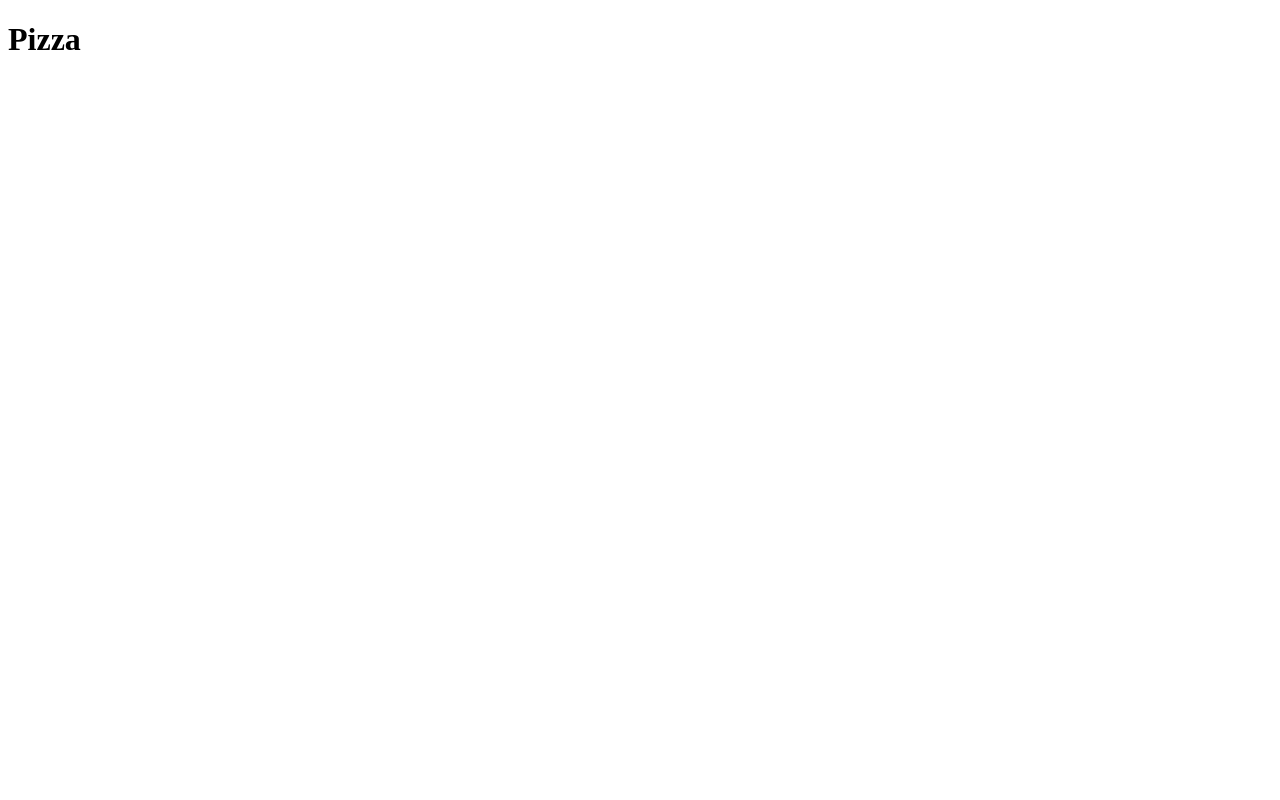
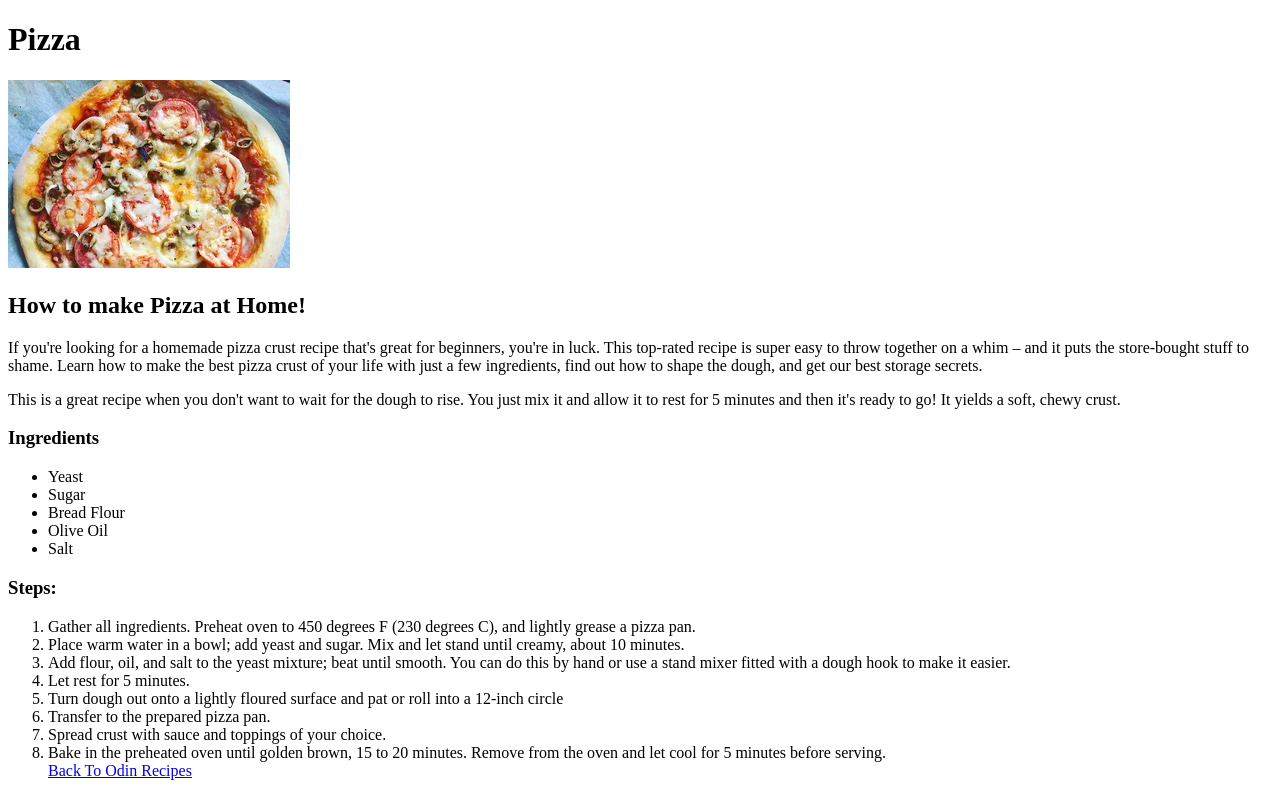
Before and after one commit to Subhanshu2406/odin-recipes, a plain HTML site: page recipes/pizza.html in a window 1280 px wide. Drawn offline with Linux system fonts and the light colour scheme.

Commit message:
Added photos,description,ingredients,steps for pizza recipe.

```diff
--- a/recipes/pizza.html
+++ b/recipes/pizza.html
@@ -7,5 +7,30 @@
 </head>
 <body>
     <h1>Pizza</h1>
+    <img src="../Photos/20171-quick-and-easy-pizza-crust-VilmaNg-4x3-f3d3bfe73e3a47b6b65a7da6de3f213d.webp">
+    <h2>How to make Pizza at Home!</h2>
+    <p>If you're looking for a homemade pizza crust recipe that's great for beginners, you're in luck. This top-rated recipe is super easy to throw together on a whim – and it puts the store-bought stuff to shame. Learn how to make the best pizza crust of your life with just a few ingredients, find out how to shape the dough, and get our best storage secrets.</p>
+    <p>This is a great recipe when you don't want to wait for the dough to rise. You just mix it and allow it to rest for 5 minutes and then it's ready to go! It yields a soft, chewy crust.</p>
+    <h3>Ingredients</h3>
+    <ul>
+        <li>Yeast</li>
+        <li>Sugar</li>
+        <li>Bread Flour</li>
+        <li>Olive Oil</li>
+        <li>Salt</li>
+    </ul>
+    <h3>Steps:</h3>
+    <ol>
+        <li>Gather all ingredients. Preheat oven to 450 degrees F (230 degrees C), and lightly grease a pizza pan.</li>
+        <li>Place warm water in a bowl; add yeast and sugar. Mix and let stand until creamy, about 10 minutes.</li>
+        <li>Add flour, oil, and salt to the yeast mixture; beat until smooth. You can do this by hand or use a stand mixer fitted with a dough hook to make it easier.</li>
+        <li>Let rest for 5 minutes.</li>
+        <li>Turn dough out onto a lightly floured surface and pat or roll into a 12-inch circle</li>
+        <li>Transfer to the prepared pizza pan.</li>
+        <li>Spread crust with sauce and toppings of your choice.</li>
+        <li>Bake in the preheated oven until golden brown, 15 to 20 minutes. Remove from the oven and let cool for 5 minutes before serving.</li>
+        <a href ="../index.html" rel="noopener noreferrer">Back To Odin Recipes</a>
+
+    </ol>
 </body>
 </html>
```
